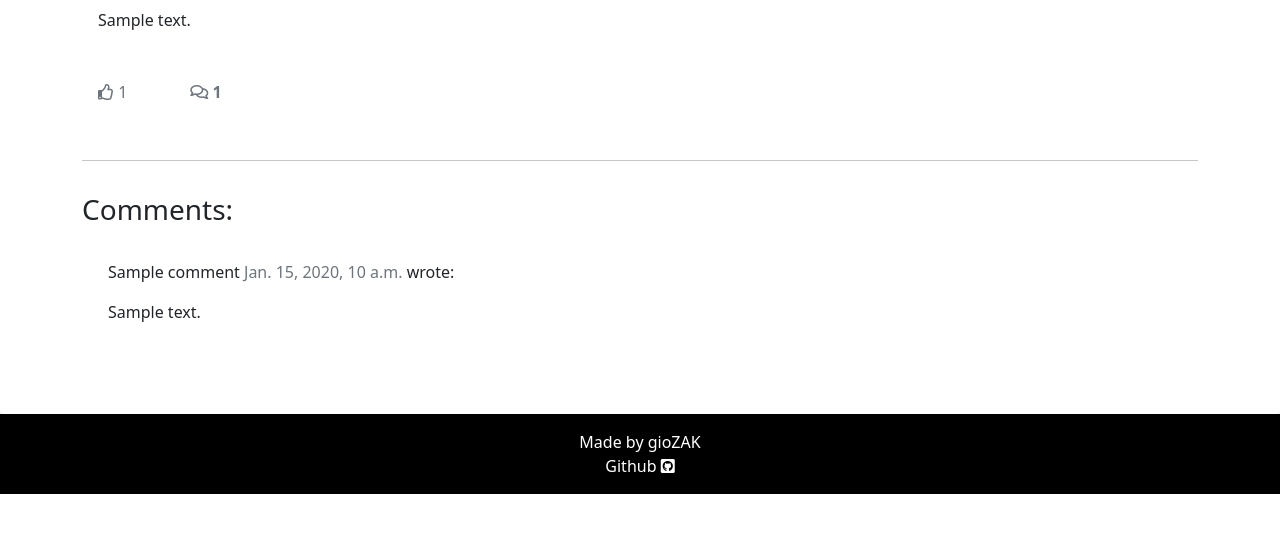
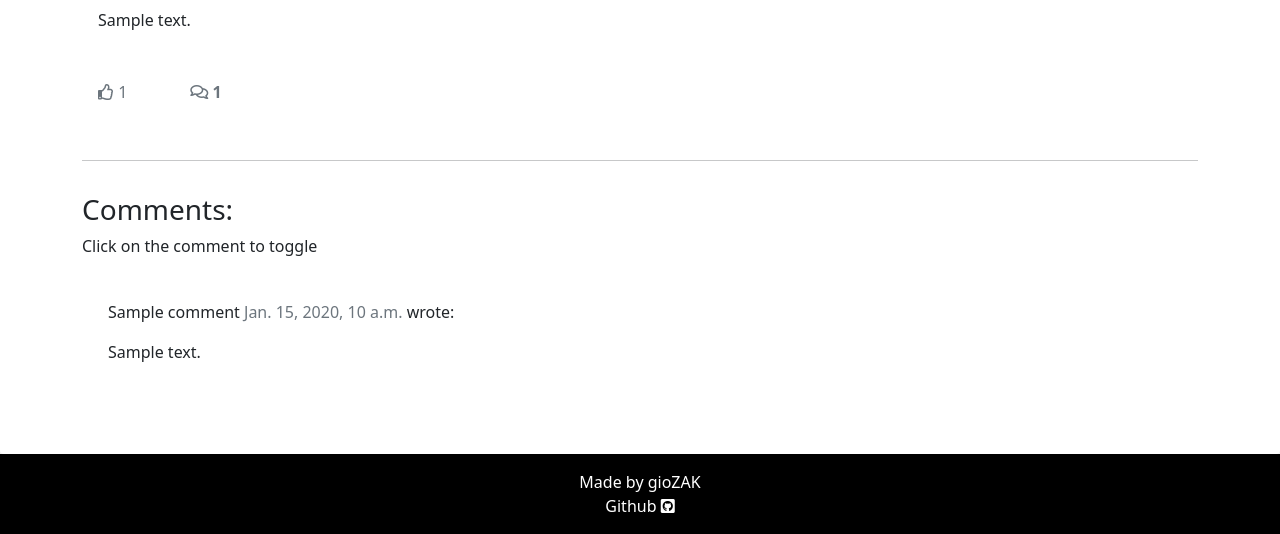
Before and after one commit to gioZAK/justblog_v1, a Django app: a page that uses templates/base.html in a window 1280 px wide. Shown: the part 679-1213 px from the top of the page. Before the commit the page ends 1173 px from the top, so only its background shows below. Run offline with Django 3.2, Linux system fonts and the light colour scheme; tables that the repository leaves empty hold one stand-in row (values such as "Sample post"); some libraries are stand-ins or nearby versions.

Commit message:
Allow user to toggle comments and move the script to the static folder

```diff
--- a/static/css/style.css
+++ b/static/css/style.css
@@ -54,6 +54,7 @@ body {
 }
 
 .image-flash {
+    position: absolute;
     bottom: 80%;
     min-width: 30%;
     left: -5px;
@@ -63,7 +64,6 @@ body {
 }
 
 .author {
-    position: relative;
     color: var(--dark-color);
     text-transform: uppercase;
     margin: 4px;
--- /dev/null
+++ b/static/js/script.js
@@ -0,0 +1,15 @@
+//This code allows the user to toggle the comment by clicking on it
+const comments = document.querySelectorAll('.comments');
+comments.forEach((comment) => {
+    comment.addEventListener('click', (event) => {
+        const commentField = event.currentTarget.querySelector('.comment-field');
+        commentField.style.display = commentField.style.display === 'none' ? 'block' : 'none';
+    });
+});
+
+//display alerts
+setTimeout(function () {
+    let messages = document.getElementById('msg');
+    let alert = new bootstrap.Alert(messages);
+    alert.close();
+}, 2000);
--- a/templates/base.html
+++ b/templates/base.html
@@ -11,6 +11,9 @@
     <link href="https://fonts.googleapis.com/css2?family=Lato:wght@300;700&display=swap" rel="stylesheet">
     <link rel="stylesheet" href="https://cdnjs.cloudflare.com/ajax/libs/font-awesome/5.15.3/css/all.min.css">
     <meta name="viewport" content="width=device-width, initial-scale=1">
+    <meta name="description" content="This is a open blog where everybody can join and share your opinion.">
+    <meta name="keywords" content="blog, blogpost, blogger, express">
+    <link rel="icon" src="https://res.cloudinary.com/df6eqqbys/image/upload/v1671888715/z8kn5jwz7kvuwmi3ciyd.jpg">
     <link href="https://cdn.jsdelivr.net/npm/bootstrap@5.0.1/dist/css/bootstrap.min.css" rel="stylesheet"
         integrity="sha384-+0n0xVW2eSR5OomGNYDnhzAbDsOXxcvSN1TPprVMTNDbiYZCxYbOOl7+AMvyTG2x" crossorigin="anonymous">
     <script src="https://cdn.jsdelivr.net/npm/bootstrap@5.0.1/dist/js/bootstrap.bundle.min.js"
@@ -112,13 +115,7 @@
             </a>
         </p>
     </footer>
-    <script>
-        setTimeout(function () {
-            let messages = document.getElementById('msg');
-            let alert = new bootstrap.Alert(messages);
-            alert.close();
-        }, 2000);
-    </script>
+    <script src="{% static 'js/script.js' %}"></script>
 </body>
 
 </html>
--- a/templates/post_detail.html
+++ b/templates/post_detail.html
@@ -107,22 +107,22 @@
         <div class="row">
             <div class="col-md-8 card mb-4  mt-3 ">
                 <h3>Comments:</h3>
+                <p>Click on the comment to toggle</p>
                 <div class="card-body">
                     <!-- We want a for loop inside the empty control tags to iterate through each comment in comments -->
                     {% for comment in comments %}
-                    <div class="comments" style="padding: 10px;">
+                    <div class="comments" id="comment-{{ comment.id }}" style="padding: 10px;">
+
                         <p class="font-weight-bold">
-                            <!-- The commenter's name goes here. Check the model if you're not sure what that is -->
                             {{ comment.name }}
                             <span class=" text-muted font-weight-normal">
-                                <!-- The comment's created date goes here -->
                                 {{ comment.created_on }}
                             </span> wrote:
                         </p>
-                        <!-- The body of the comment goes before the | -->
-                        {{ comment.body | linebreaks }}
+                        <div class="comment-field" style="display: block;">
+                            {{ comment.body | linebreaks }}
+                        </div>
                     </div>
-                    <!-- Our for loop ends here -->
                     {% endfor %}
                 </div>
             </div>
--- a/templates/profile.html
+++ b/templates/profile.html
@@ -31,7 +31,7 @@
             <p>Last login: {{ user.last_login|date:"F j, Y, g:i a" }}</p>
             <hr>
             <h2 class="text-center">Bio:</h2>
-            <p>{{ profile.bio }}</p>
+            <p>{{ user.profile.bio }}</p>
         </div>
         <!-- Column for the posts -->
         <div class="col-md-8 card-body p-4 shadow-sm rounded profile-post">
```
Also changed, not shown: templates/index.html (+12 -17 lines).
